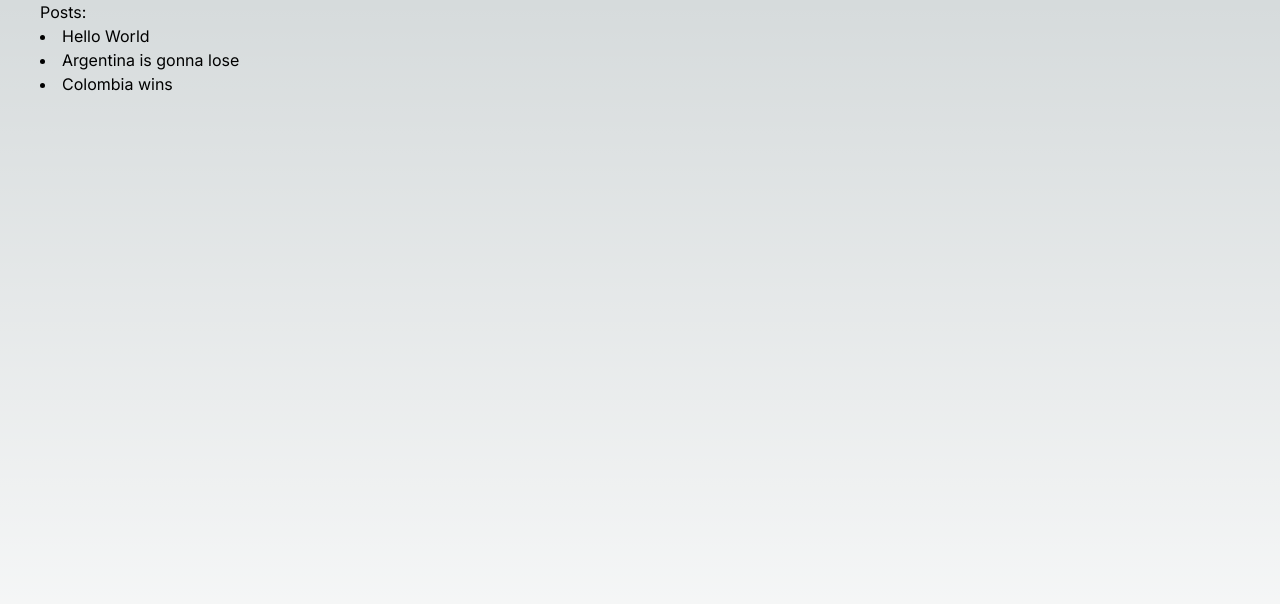
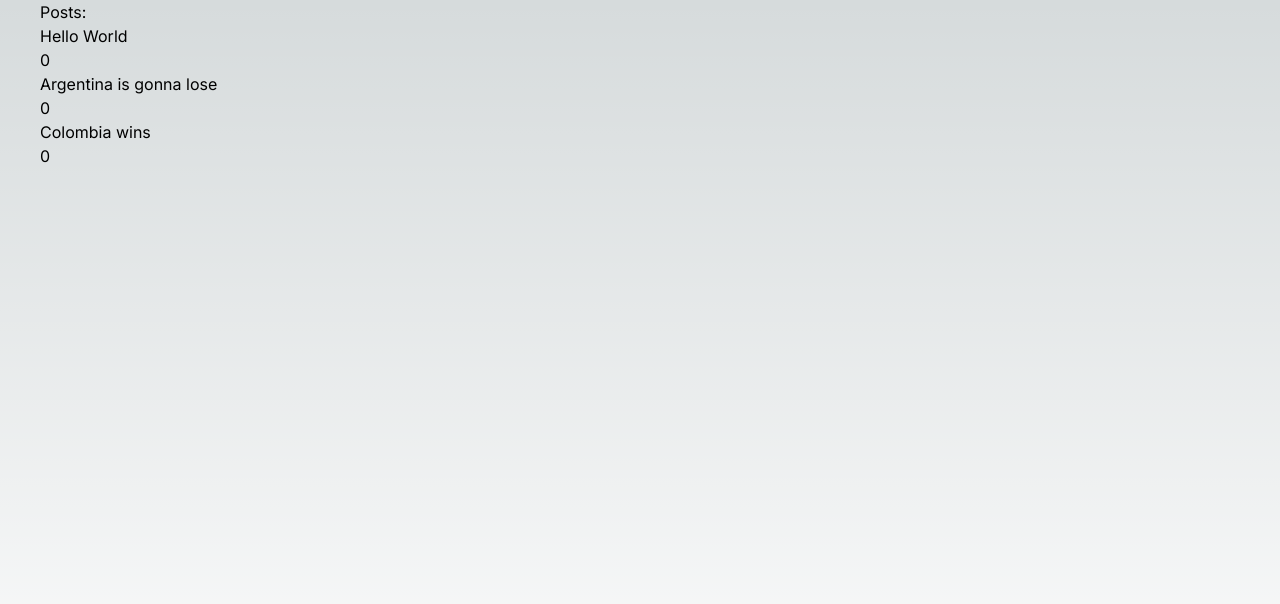
Before and after one commit to quirkyexplorer/onlineNextProject, a Next.js app: page /blog in a window 1280 px wide. Shown: the top 604 px of the page. Built offline with nearby package versions, Linux system fonts and the light colour scheme.

Commit message:
react client component added

```diff
--- /dev/null
+++ b/src/app/blog/card.js
@@ -0,0 +1,24 @@
+'use client'
+import React from 'react'
+import {useState} from 'react'
+
+export default function Card({title}) {
+
+  const [count, setCount ] = useState(0);
+
+  const handleClick = () => {
+    setCount( count + 1)
+  }
+  return (
+    <div>
+      { title ? (
+        <>
+          <h1 onClick={handleClick}>{title}</h1>
+          {count}
+        </>
+        ) : null
+      }
+
+    </div>
+  )
+}
--- a/src/app/blog/page.js
+++ b/src/app/blog/page.js
@@ -1,5 +1,6 @@
 import React from 'react'
 import getDomain from '../lib/getDomain'
+import BlogCard from './card'
 
 // fetch caching options
 
@@ -37,8 +38,9 @@ export default async function BlogPage() {
 
       <div>Posts: </div>
       {items && items.map((item, i) => {
-        return <li key={`post-${i}`}>{item.title}</li>
+        return  <BlogCard key={`post-${i}`} title={item.title}/>
       })}
+
     </main>
   )
 }
```
